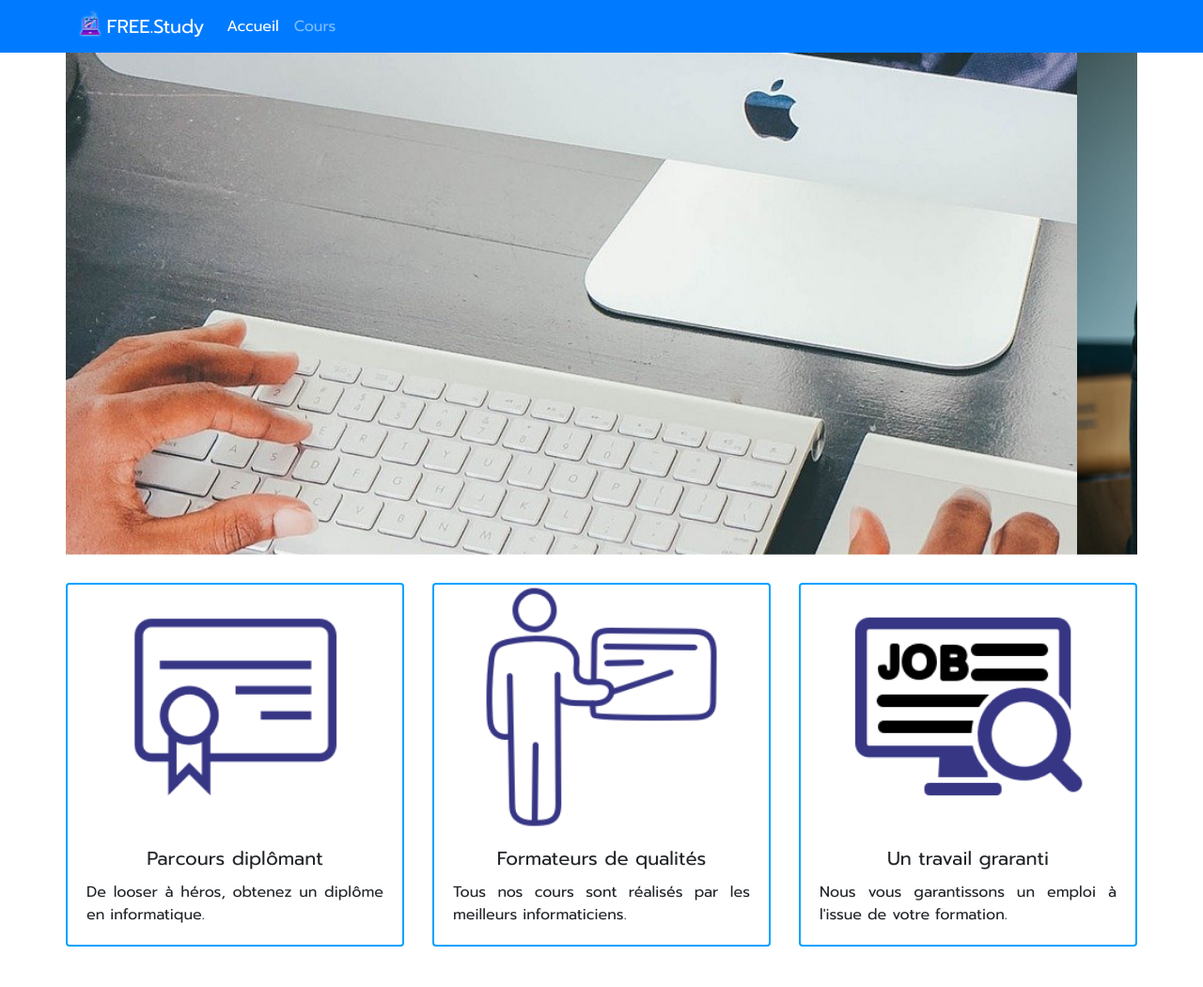
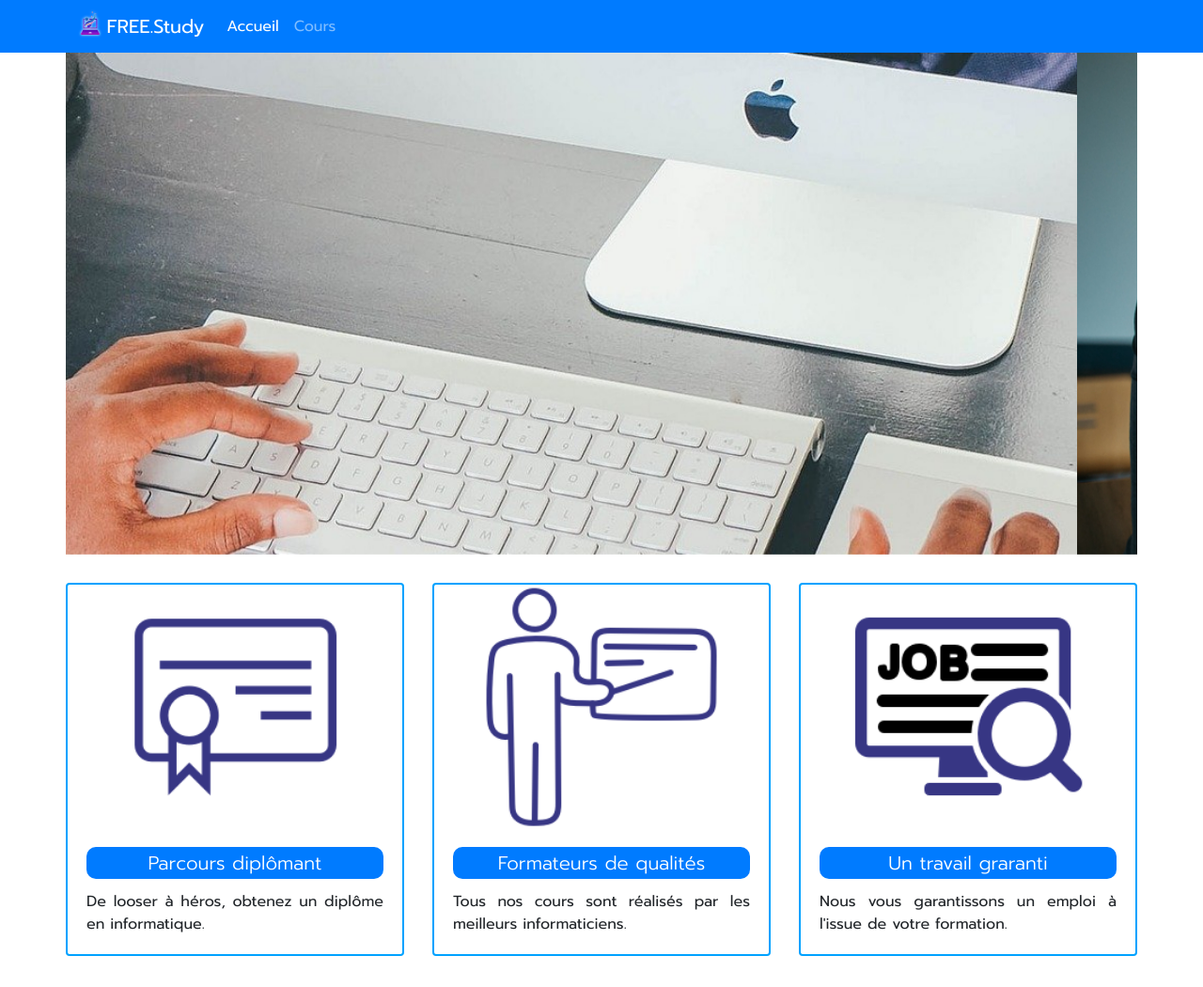
Before and after one commit to Anthonoir576/Projet-01_OpenClassRooms-BOOTSTRAP, a website: page index.html in a window 1280 px wide. Shown: the top 1050 px of the page at 94% size. Drawn offline with nearby package versions, Linux system fonts and the light colour scheme.

```diff
--- a/index.html
+++ b/index.html
@@ -85,7 +85,7 @@
                     <div class="card">
                         <img class="card-img-top" src="img/icon1.png" alt="icon diplome" />
                         <div class="card-body">
-                            <h5 class="card-title text-center"> Parcours diplômant </h5>
+                            <h5 class="card-title text-center bg-primary text-white"> Parcours diplômant </h5>
                             <p class="card-text text-justify">De looser à héros, obtenez un diplôme en informatique.</p>
                         </div>
                     </div>
@@ -95,7 +95,7 @@
                     <div class="card">
                         <img class="card-img-top img--modifier" src="img/icon2.png" alt="icon diplome" />
                         <div class="card-body">
-                            <h5 class="card-title text-center"> Formateurs de qualités </h5>
+                            <h5 class="card-title text-center bg-primary text-white"> Formateurs de qualités </h5>
                             <p class="card-text text-justify">Tous nos cours sont réalisés par les meilleurs informaticiens.</p>
                         </div>
                     </div>
@@ -105,7 +105,7 @@
                     <div class="card">
                         <img class="card-img-top" src="img/icon3.png" alt="icon diplome" />
                         <div class="card-body">
-                            <h5 class="card-title text-center"> Un travail graranti </h5>
+                            <h5 class="card-title text-center bg-primary text-white"> Un travail graranti </h5>
                             <p class="card-text text-justify">Nous vous garantissons un emploi à l'issue de votre formation.</p>
                         </div>
                     </div>
--- a/style.scss
+++ b/style.scss
@@ -155,6 +155,14 @@
 
 }
 
+.card-title {
+
+	border-radius: 10px;
+	padding: 5px 0;
+	font-weight: 300;
+
+}
+
 footer {
 
 	margin-top: 1em;
@@ -172,6 +180,18 @@
 .description {
 
 	margin-top: 2em;
+
+	& .col {
+
+		& h3 {
+
+			padding: 10px 0 10px 10px;
+			border-radius: 5px;
+			margin-bottom: 15px;
+
+		}
+
+	}
 
 }
 
```
Also changed, not shown: style.css, 1 other file.
